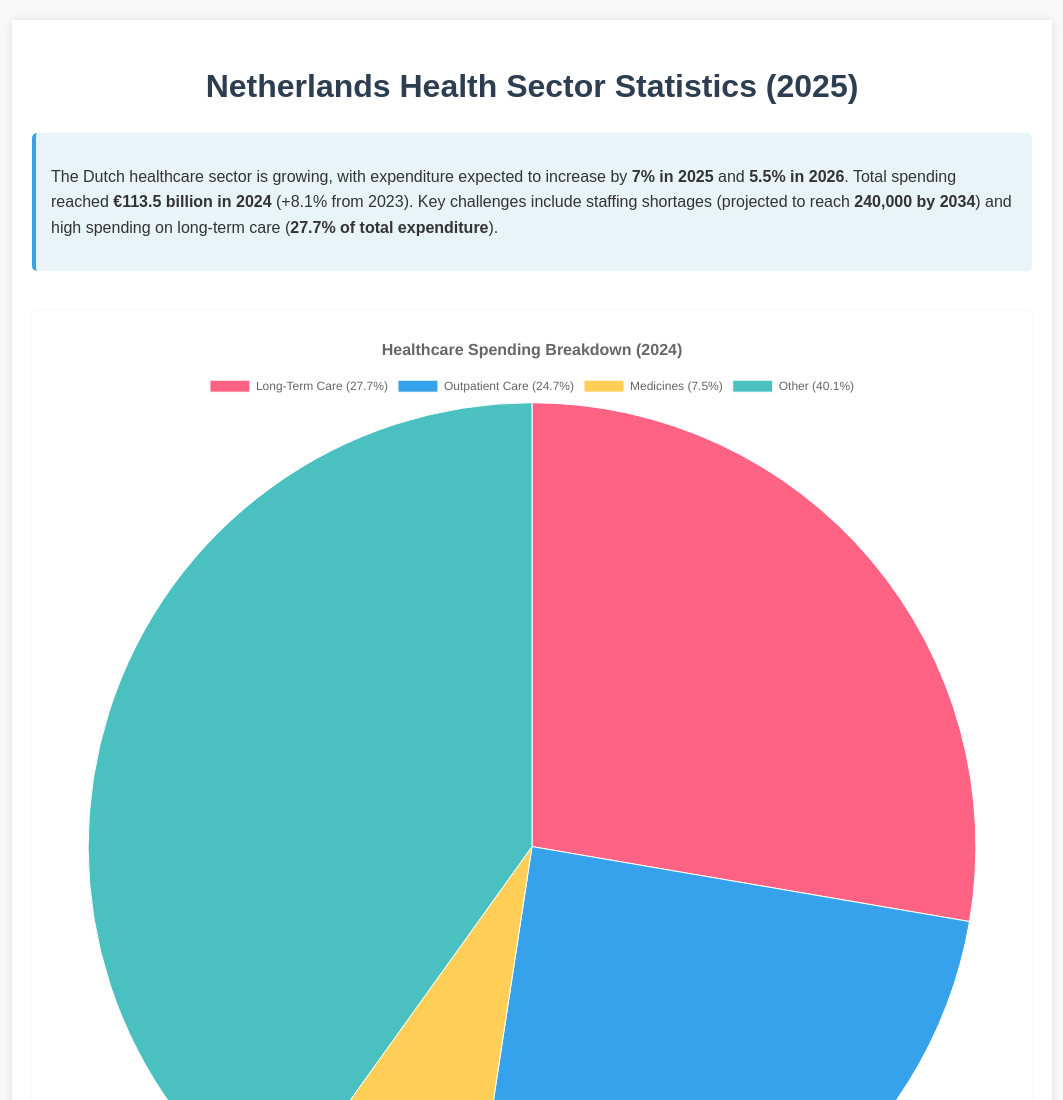
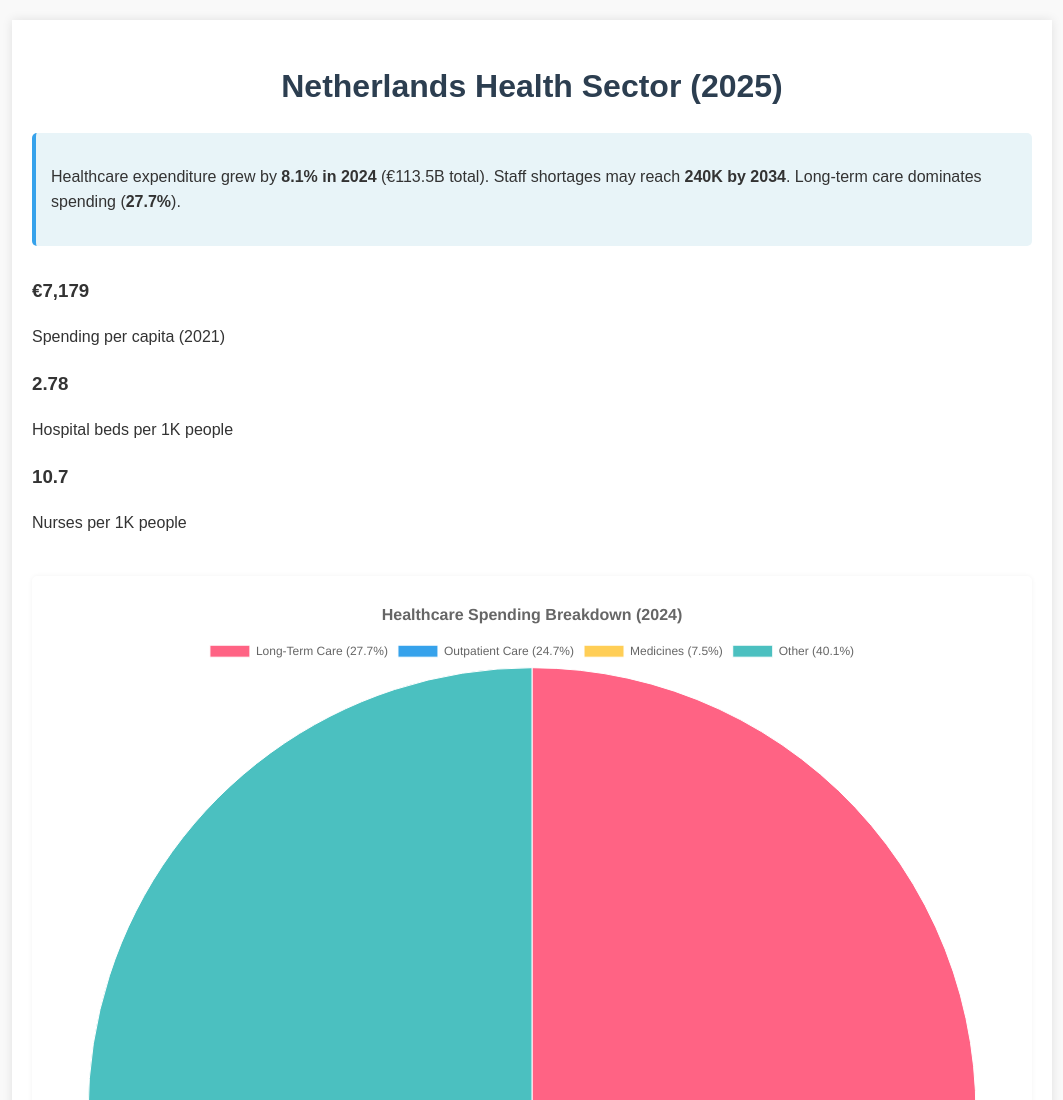
Before and after one commit to onebyte0x00/Health-sec-stats, a plain HTML site: page index.html in a window 1280 px wide. Shown: the top 1100 px of the page, without its empty margins (108-1171 px from the left). Drawn offline with nearby package versions, Linux system fonts and the light colour scheme.

Commit message:
Update index.html

```diff
--- a/index.html
+++ b/index.html
@@ -3,35 +3,46 @@
 <head>
   <meta charset="UTF-8">
   <meta name="viewport" content="width=device-width, initial-scale=1.0">
-  <title>Netherlands Health Sector Statistics</title>
+  <title>Netherlands Health Stats</title>
   <link rel="stylesheet" href="styles.css">
   <script src="https://cdn.jsdelivr.net/npm/chart.js"></script>
 </head>
 <body>
   <div class="container">
-    <h1>Netherlands Health Sector Statistics (2025)</h1>
+    <h1>Netherlands Health Sector (2025)</h1>
 
-    <!-- Summary Section -->
+    <!-- Summary + Key Stats Grid -->
+    <div class="stats-grid">
       <div class="summary">
-      <p>The Dutch healthcare sector is growing, with expenditure expected to increase by <strong>7% in 2025</strong> and <strong>5.5% in 2026</strong>. Total spending reached <strong>€113.5 billion in 2024</strong> (+8.1% from 2023). Key challenges include staffing shortages (projected to reach <strong>240,000 by 2034</strong>) and high spending on long-term care (<strong>27.7% of total expenditure</strong>).</p>
+        <p>Healthcare expenditure grew by <strong>8.1% in 2024</strong> (€113.5B total). Staff shortages may reach <strong>240K by 2034</strong>. Long-term care dominates spending (<strong>27.7%</strong>).</p>
+      </div>
+      <div class="key-stat">
+        <h3>€7,179</h3>
+        <p>Spending per capita (2021)</p>
+      </div>
+      <div class="key-stat">
+        <h3>2.78</h3>
+        <p>Hospital beds per 1K people</p>
+      </div>
+      <div class="key-stat">
+        <h3>10.7</h3>
+        <p>Nurses per 1K people</p>
+      </div>
     </div>
 
-    <!-- Chart 1: Healthcare Spending Breakdown -->
+    <!-- Charts in a Tight Grid -->
+    <div class="charts-grid">
       <div class="chart-container">
         <canvas id="spendingChart"></canvas>
       </div>
-
-    <!-- Chart 2: Per Capita Spending Over Time -->
       <div class="chart-container">
         <canvas id="perCapitaChart"></canvas>
       </div>
-
-    <!-- Chart 3: Healthcare Workforce Ratios -->
       <div class="chart-container">
         <canvas id="workforceChart"></canvas>
       </div>
     </div>
-
+  </div>
   <script src="script.js"></script>
 </body>
 </html>
```
Lines whose indentation alone changed are shown as unchanged.
